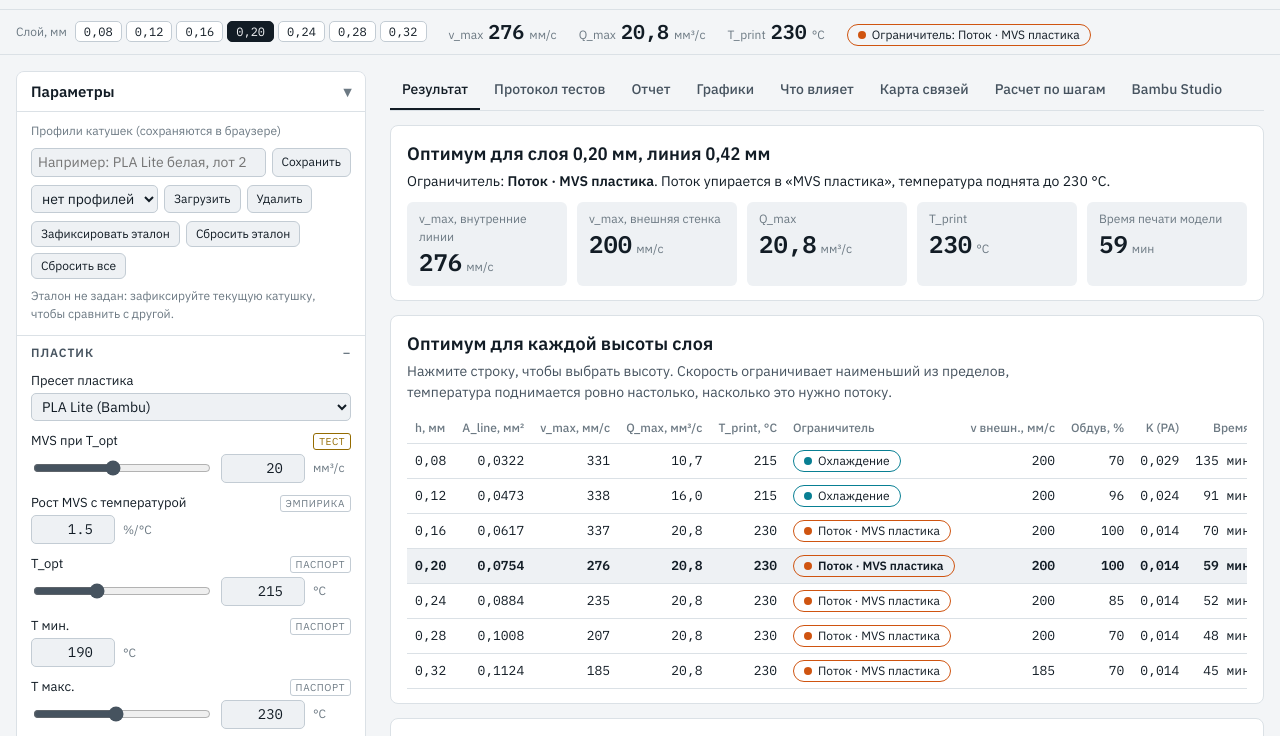
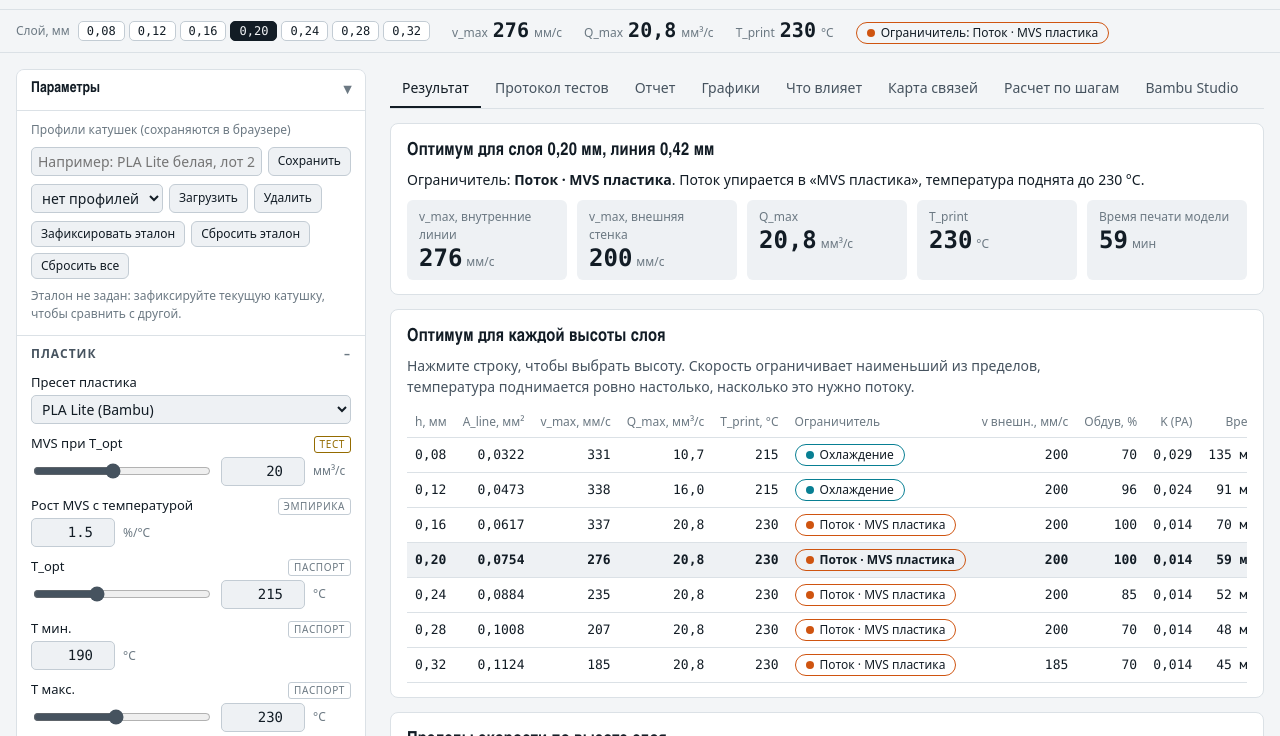
Before and after one commit to zykovkristian/3D-print-FDM-calculator, a plain HTML site: page tools/filament_test_protocol.html in a window 1280 px wide. Shown: the part 94-830 px from the top of the page. Drawn offline with nearby package versions, Linux system fonts and the light colour scheme.

Commit message:
Публикационные мелочи и гигиена: офлайн-шрифты, снимки, браузерный маршрут
Убран внешний запрос Google Fonts — страница калькулятора работает офлайн (в браузере: 1 запрос, 0 внешних). Сняты и встроены в README снимки публичной версии. В CONTRIBUTING.md описан браузерный маршрут проверки трёх кнопок перед коммитом. Окно точки (VS × T) зафиксировано как параметр эксперимента в risks §7 и test-protocol §16. Бэклог: строки 21, 22, 29, 30 закрыты.

```diff
--- a/tools/filament_test_protocol.html
+++ b/tools/filament_test_protocol.html
@@ -1,9 +1,6 @@
 <!doctype html><html><head><meta charset=utf8><meta name=viewport content="width=device-width,initial-scale=1,viewport-fit=cover"><style>:root{color-scheme:light;box-sizing:border-box;padding-top:env(safe-area-inset-top,0px);padding-bottom:env(safe-area-inset-bottom,0px)}html{scroll-padding-top:env(safe-area-inset-top,0px)}body{margin:0;padding:0;font:14px -apple-system,BlinkMacSystemFont,sans-serif;background:#fff;color:#000}img{max-width:100%}[hidden]:not([hidden=until-found i]){display:none!important}</style></head><body>
 <title>Предел печати</title>
 <meta name="claude:viewport-fit-sides" content="cover">
-<link rel="preconnect" href="https://fonts.googleapis.com">
-<link rel="preconnect" href="https://fonts.gstatic.com" crossorigin>
-<link rel="stylesheet" href="https://fonts.googleapis.com/css2?family=IBM+Plex+Sans+Condensed:wght@500;600&family=IBM+Plex+Sans:wght@400;500;600&family=IBM+Plex+Mono:wght@400;500;600&subset=cyrillic&display=swap">
 <style>
 /* Раскладка: узкая колонка параметров слева, справа вкладки с результатами; сверху липкая полоса с итогом. */
 :root {
@@ -13,8 +10,8 @@
   --c-th: #ff7aa2; --c-fo: #f1cf5a;
   --good: #6fd08c; --warn: #f0c14b; --bad: #ff7070;
   --f-ui: "IBM Plex Sans", system-ui, -apple-system, "Segoe UI", sans-serif;
-  --f-head: "IBM Plex Sans Condensed", "IBM Plex Sans", system-ui, sans-serif;
-  --f-mono: "IBM Plex Mono", ui-monospace, "SFMono-Regular", Menlo, monospace;
+  --f-head: "IBM Plex Sans Condensed", "IBM Plex Sans", "Arial Narrow", "Roboto Condensed", system-ui, sans-serif;
+  --f-mono: "IBM Plex Mono", ui-monospace, "SFMono-Regular", Menlo, Consolas, monospace;
   color-scheme: dark;
 }
 @media (prefers-color-scheme: light) {
```
Also changed, not shown: docs/assets/screenshot-calculator.png (added), docs/assets/screenshot-generator.png (added), 6 other files.
